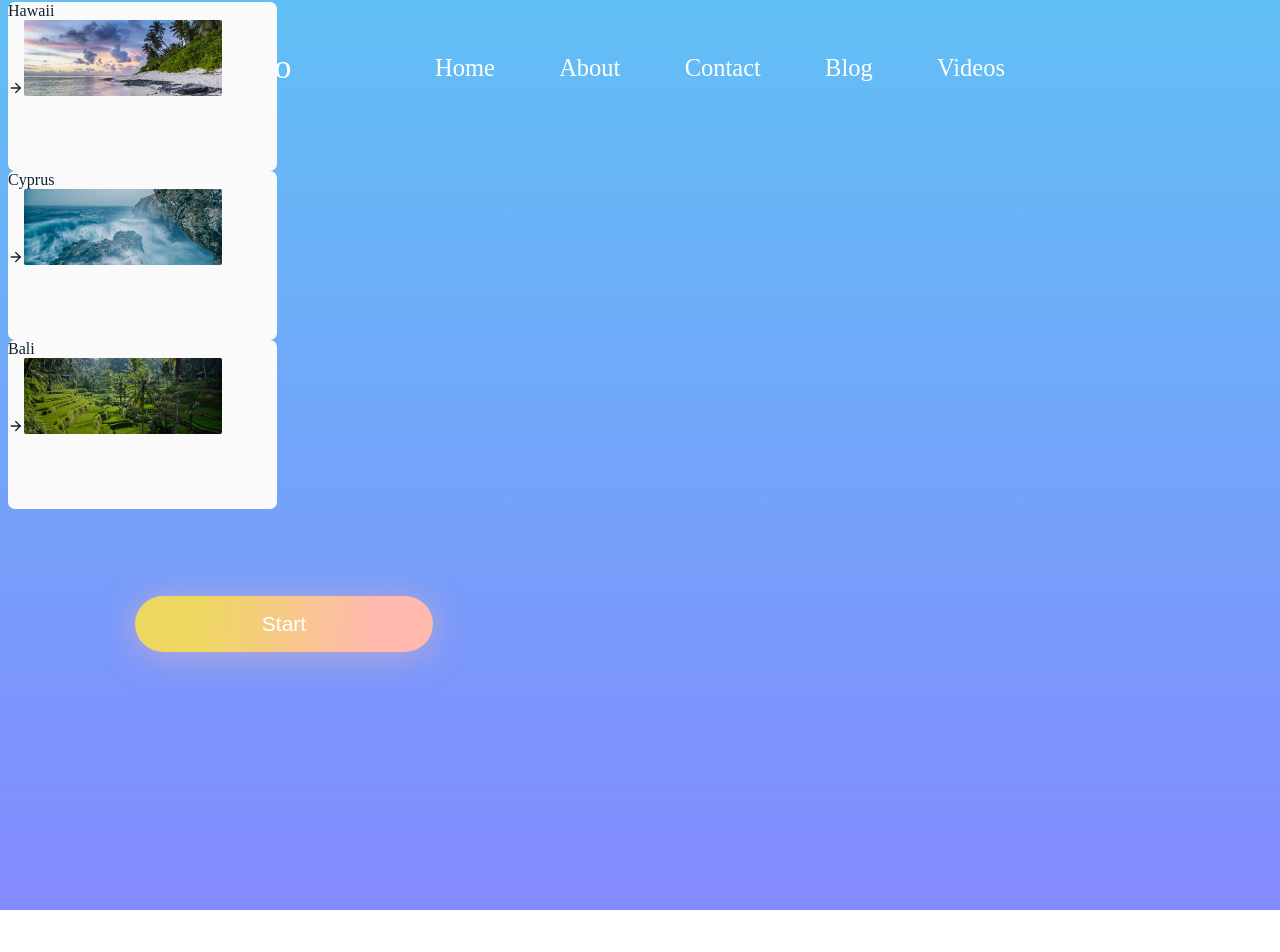
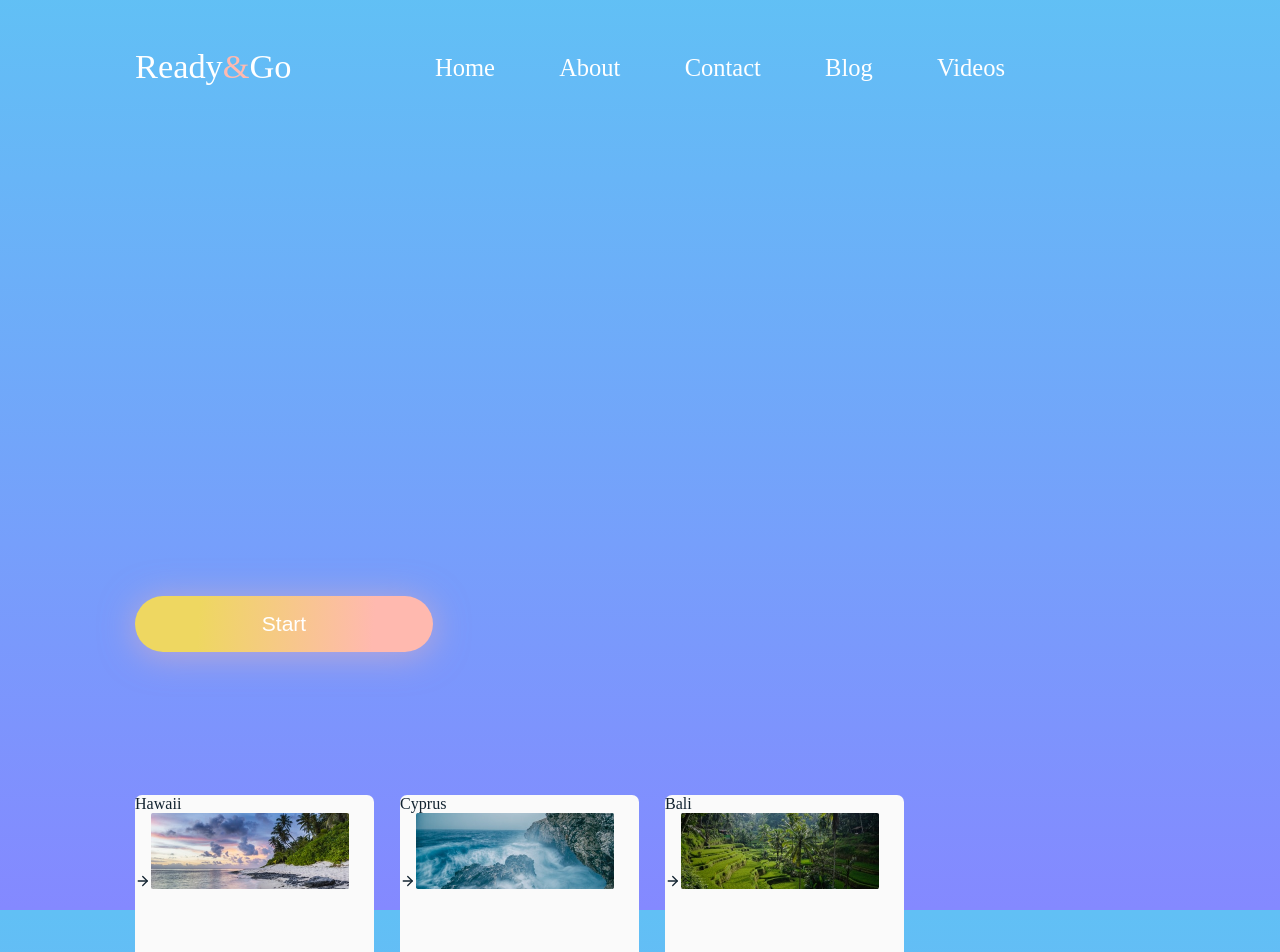
Before and after one commit to glauberferreira/travel-landing-page, a Next.js app: page / in a window 1280 px wide. Shown: the part 6-958 px from the top of the page. Before the commit the page ends 916 px from the top, so only its background shows below. Built offline with nearby package versions, Linux system fonts and the light colour scheme.

Commit message:
posicionamento dos cards

```diff
--- a/app/page.js
+++ b/app/page.js
@@ -21,13 +21,23 @@ function Card({localidade, imagem}) {
   )
 }
 
+function Cards({children, x, y}) {
+  return (
+    <div style={{left: x, top: y}} className={styles.cards}>
+      {children}
+    </div>
+  )
+}
+
 export default function Home() {
   return (
     <>
       <Botao x={135} y={601.72}/>
-      <Card localidade="Hawaii" imagem={hawaii}/>
-      <Card localidade="Cyprus" imagem={cyprus}/>
-      <Card localidade="Bali" imagem={bali}/>
+      <Cards x={135} y={801}>
+        <Card localidade="Hawaii" imagem={hawaii}/>
+        <Card localidade="Cyprus" imagem={cyprus}/>
+        <Card localidade="Bali" imagem={bali}/>
+      </Cards>
     </>
   )
 }
--- a/app/page.module.css
+++ b/app/page.module.css
@@ -15,7 +15,7 @@
     border-radius: 7px;
     filter: blur(0.6000000238418579px);
     height: 169px;
-    width: 269px;
+    width: 239px;
 }
 
 .localidade {
@@ -23,3 +23,10 @@
     font-size: 16.071px;
     margin: 0px;
 }
+
+.cards {
+    display: flex;
+    justify-content: flex-start;
+    gap: 26px;
+    position: absolute;
+}
```
